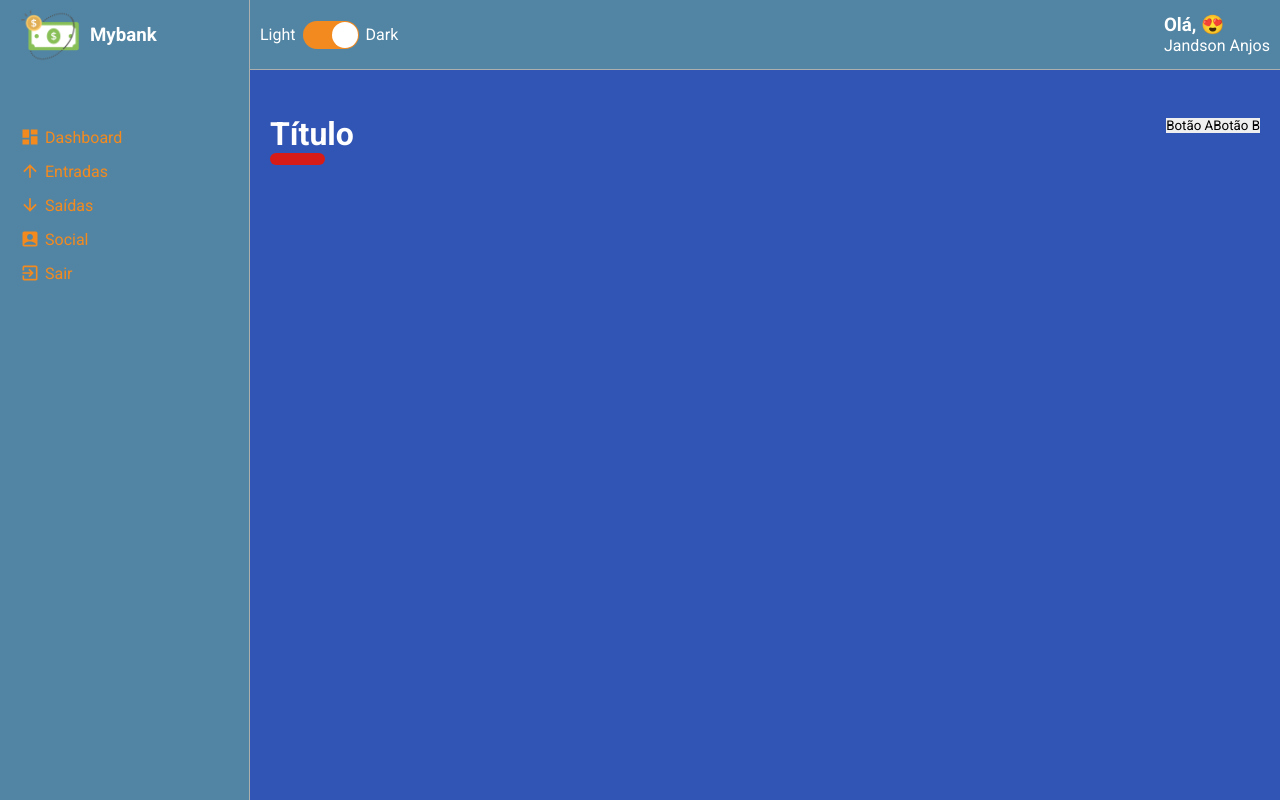
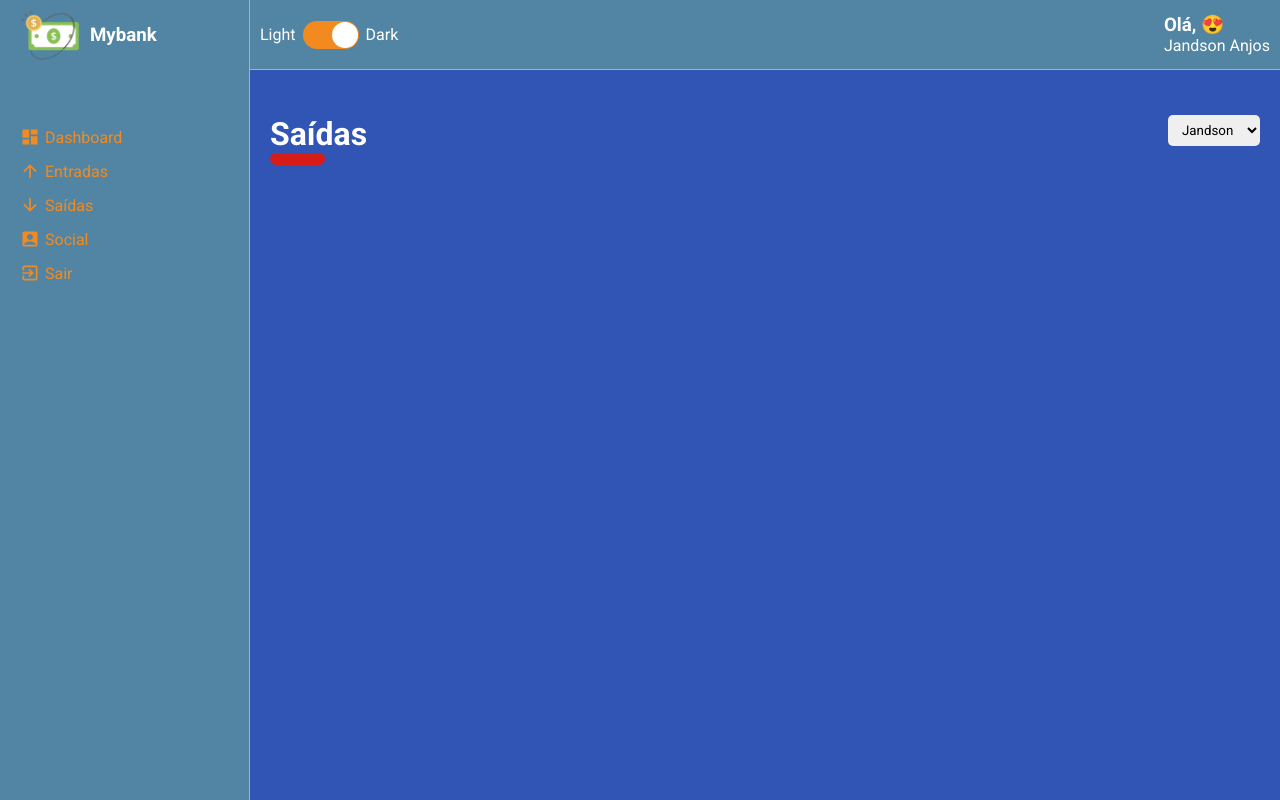
Before and after one commit to Jandsonn/DASHBOARD-REACT-TYPESCRIPT, a React (Create React App) app: page / in a window 1280 px wide. Built offline with nearby package versions, Linux system fonts and the light colour scheme.

Commit message:
Adicionando lista

```diff
--- a/src/App.tsx
+++ b/src/App.tsx
@@ -4,6 +4,7 @@ import GlobalStyles from "./styles/GlobalStyles";
 
 import Layout from "./components/Layout";
 import Dashboard from './pages/Dashboard';
+import List from './pages/List';
 import dark from './styles/themes/dark';
 
 const App: React.FC = () => {
@@ -12,7 +13,7 @@ const App: React.FC = () => {
         <ThemeProvider theme={dark}>
             <GlobalStyles />
             <Layout>
-            <Dashboard />
+            <List />
             </Layout>
         </ThemeProvider>
 
--- a/src/components/ContentHeader/index.tsx
+++ b/src/components/ContentHeader/index.tsx
@@ -1,17 +1,27 @@
-import React from 'react'
+import React, { ReactNode } from 'react'
+
+
 
 import { Container, TitleContainer, Controllers } from './styles';
 
-const ContentHeader: React.FC = () => {
+interface IContentHeaderProps {
+    title: string;
+    lineColor: string;
+    children: ReactNode;
+}
+
+const ContentHeader: React.FC<IContentHeaderProps> = ({
+    title, lineColor, children
+}) => {
+
 
     return (
-        <Container>
-            <TitleContainer>
-                <h1>Título</h1>
+        <Container >
+            <TitleContainer lineColor={lineColor}>
+                <h1>{title}</h1>
             </TitleContainer>
             <Controllers>
-                <button type="button">Botão A</button>
-                <button type="button">Botão B</button>
+                {children}
             </Controllers>
         </Container>
 
--- a/src/components/ContentHeader/styles.ts
+++ b/src/components/ContentHeader/styles.ts
@@ -1,4 +1,9 @@
 import styled from "styled-components";
+
+interface ITitleContainerProps {
+  lineColor: string;
+
+}
 
  export const Container = styled.div`
     width: 100%;
@@ -8,7 +13,7 @@ import styled from "styled-components";
 
  `;
 
- export const TitleContainer = styled.div`
+ export const TitleContainer =  styled.div<ITitleContainerProps>`
       > h1 {
         color: ${props => props.theme.colors.white};
         &::after{
@@ -16,7 +21,7 @@ import styled from "styled-components";
             display: block;
             width: 55px;
             border-radius: 2rem;
-            border-bottom: 12px solid ${props => props.theme.colors.warning};
+            border-bottom: 12px solid ${props => props.lineColor};
 
         }
     }
@@ -25,7 +30,7 @@ import styled from "styled-components";
  `;
 
  export const Controllers = styled.div`
-
+   display: flex;
 
 
 
--- /dev/null
+++ b/src/components/SelectInput/index.tsx
@@ -0,0 +1,28 @@
+import React from 'react';
+import { Container } from './styles';
+
+interface ISelectInputProps {
+    options: {
+        value: string | number;
+        label: string | number;
+    }[],
+
+}
+
+const SelectInput: React.FC<ISelectInputProps>  = ({ options }) => {
+    return (
+
+        <Container>
+            <select>
+                {
+                    options.map(option => (
+                    <option value={option.value}>{option.label}</option>
+                    ))
+                }
+            </select>
+        </Container>
+
+    );
+}
+
+export default SelectInput;
--- /dev/null
+++ b/src/components/SelectInput/styles.ts
@@ -0,0 +1,12 @@
+import styled from "styled-components";
+
+export const Container = styled.div`
+    > select {
+        padding: 7px 10px;
+        border-radius: 5px;
+
+        margin-left: 7px;
+    }
+
+
+`;
--- a/src/pages/Dashboard/index.tsx
+++ b/src/pages/Dashboard/index.tsx
@@ -1,11 +1,24 @@
 import React from 'react';
+
 import ContentHeader from '../../components/ContentHeader';
+import SelectInput from '../../components/SelectInput';
+
 import { Container } from './styles';
 
 const Dashboard: React.FC = () => {
+
+    const options =[
+        {value: 'Jandson', label: 'Jandson'},
+        {value: 'Eduarda', label: 'Eduarda'},
+        {value: 'Lisboa', label: 'Lisboa'},
+    ]
+
+
     return(
         <Container>
-            <ContentHeader />
+            <ContentHeader title="Dashboard" lineColor="#F28A20">
+                <SelectInput options={options} />
+            </ContentHeader>
         </Container>
     )
 }
--- a/src/pages/List/index.tsx
+++ b/src/pages/List/index.tsx
@@ -1,8 +1,23 @@
 import React from 'react';
 
+import ContentHeader from '../../components/ContentHeader';
+import SelectInput from '../../components/SelectInput';
+
+import  { Container }  from './styles';
+
 const List: React.FC = () => {
+    const options = [
+        {value: 'Jandson', label: 'Jandson'},
+        {value: 'Eduarda', label: 'Eduarda'},
+        {value: 'Lisboa', label: 'Lisboa'},
+    ];
+
     return(
-        <h1> List</h1>
+        <Container>
+             <ContentHeader title="Saídas" lineColor="#D71C18">
+                <SelectInput options={options} />
+            </ContentHeader>
+        </Container>
     )
 }
 
--- /dev/null
+++ b/src/pages/List/styles.ts
@@ -0,0 +1,4 @@
+import styled from "styled-components";
+
+
+export const Container = styled.div``;
```
